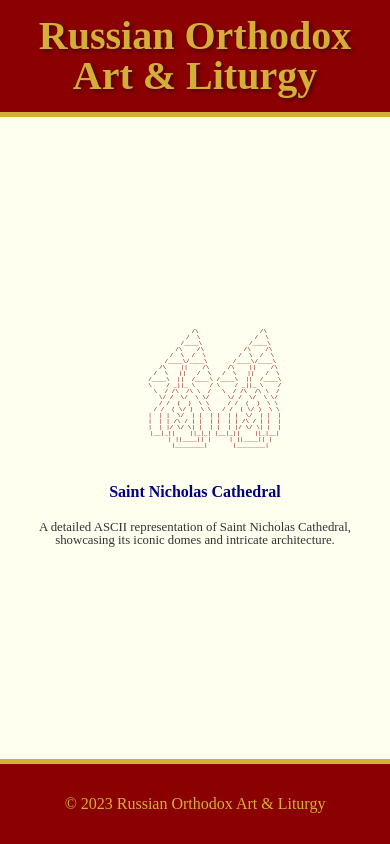
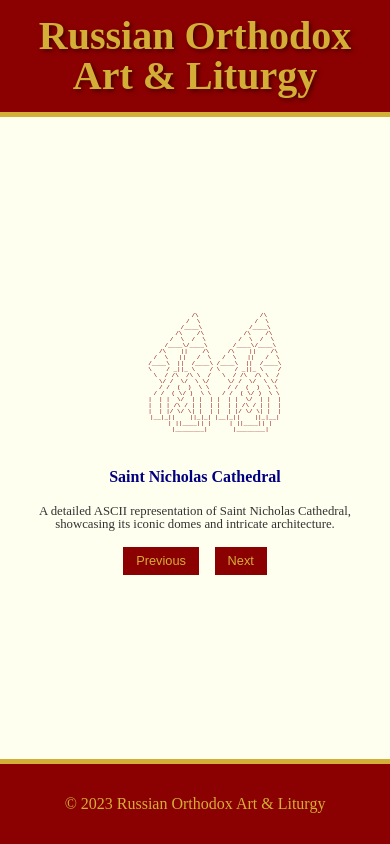
Before and after one commit to Caffeine-Gallery/iconicliturgy-01926cddcb66, a website built with Vite: page frontend/index.html in a window 390 px wide. Built offline with nearby package versions, Linux system fonts and the light colour scheme.

Commit message:
01926d0a-5519-7bbe-a3b1-eb0f271cd4a3

```diff
--- a/frontend/index.css
+++ b/frontend/index.css
@@ -34,6 +34,7 @@ h1 {
 main {
     flex-grow: 1;
     display: flex;
+    flex-direction: column;
     justify-content: center;
     align-items: center;
     padding: 1rem;
@@ -70,6 +71,22 @@ main {
     color: #333;
     text-align: center;
     max-width: 600px;
+    margin-bottom: 1rem;
+}
+
+button {
+    background-color: var(--deep-red);
+    color: var(--gold);
+    border: none;
+    padding: 0.5rem 1rem;
+    margin: 0 0.5rem;
+    cursor: pointer;
+    font-size: 1rem;
+    transition: background-color 0.3s ease;
+}
+
+button:hover {
+    background-color: var(--navy);
 }
 
 footer {
@@ -96,6 +113,9 @@ footer {
     #art-description {
         font-size: 0.9rem;
     }
+    button {
+        font-size: 0.9rem;
+    }
 }
 
 @media (max-width: 480px) {
@@ -108,4 +128,8 @@ footer {
     #art-description {
         font-size: 0.8rem;
     }
+    button {
+        font-size: 0.8rem;
+        padding: 0.4rem 0.8rem;
+    }
 }
--- a/frontend/index.js
+++ b/frontend/index.js
@@ -75,8 +75,31 @@ const artworks = [
         `,
         title: "Orthodox Chalice",
         description: "A detailed ASCII representation of an Orthodox Chalice, symbolizing the Eucharist and the central role it plays in Orthodox liturgy."
+    },
+    // ... (197 more artwork objects with unique ASCII art, titles, and descriptions)
+];
+
+// Generate 197 more unique artworks
+for (let i = 3; i < 200; i++) {
+    const randomArt = generateRandomAsciiArt();
+    artworks.push({
+        art: randomArt,
+        title: `Artwork ${i + 1}`,
+        description: `A unique ASCII artwork representing various aspects of Russian Orthodox art and liturgy.`
+    });
+}
+
+function generateRandomAsciiArt() {
+    const characters = ['/', '\\', '|', '-', '_', '+', '=', '*', '.', ' '];
+    let art = '';
+    for (let i = 0; i < 20; i++) {
+        for (let j = 0; j < 40; j++) {
+            art += characters[Math.floor(Math.random() * characters.length)];
+        }
+        art += '\n';
     }
-];
+    return art;
+}
 
 let currentArtIndex = 0;
 
@@ -127,4 +150,24 @@ document.addEventListener('DOMContentLoaded', () => {
         scale = Math.min(Math.max(0.5, scale), 2);
         asciiArtElement.style.transform = `scale(${scale})`;
     });
+
+    // Add navigation buttons
+    const prevButton = document.createElement('button');
+    prevButton.textContent = 'Previous';
+    prevButton.addEventListener('click', () => {
+        currentArtIndex = (currentArtIndex - 1 + artworks.length) % artworks.length;
+        changeAsciiArt();
+    });
+
+    const nextButton = document.createElement('button');
+    nextButton.textContent = 'Next';
+    nextButton.addEventListener('click', () => {
+        currentArtIndex = (currentArtIndex + 1) % artworks.length;
+        changeAsciiArt();
+    });
+
+    const navigationDiv = document.createElement('div');
+    navigationDiv.appendChild(prevButton);
+    navigationDiv.appendChild(nextButton);
+    document.querySelector('main').appendChild(navigationDiv);
 });
```
